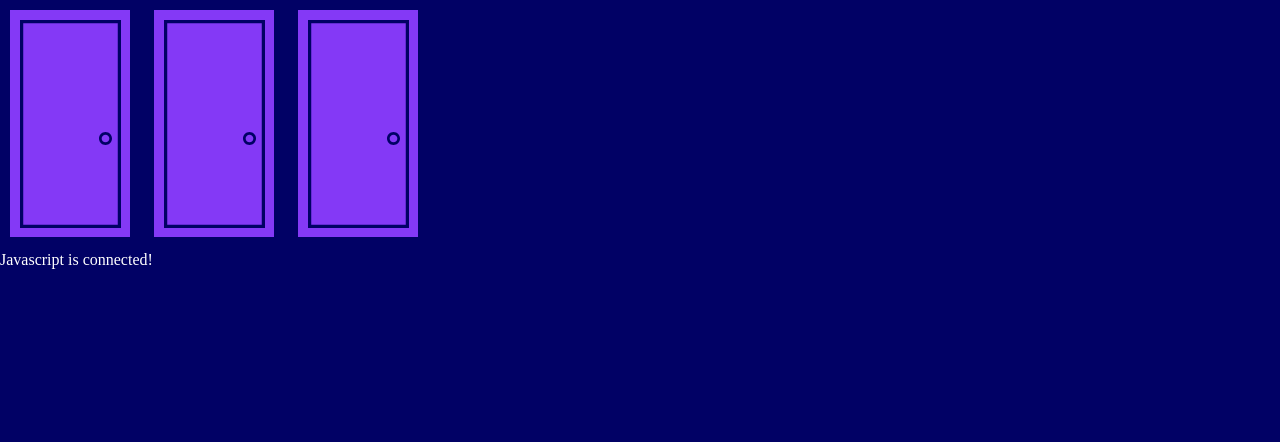
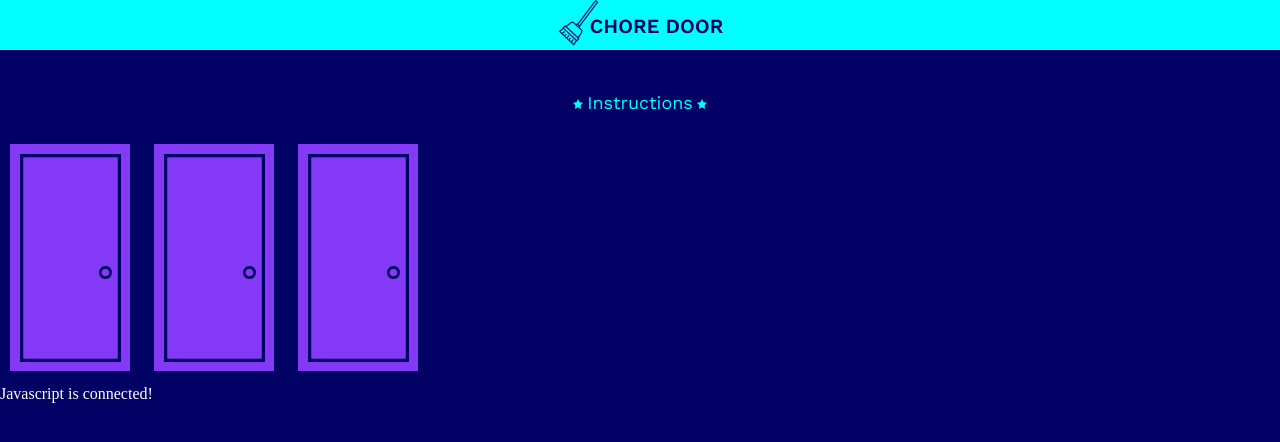
Before and after one commit to luketunnicliffe/ChoreDoor, a plain HTML site: page index.html in a window 1280 px wide. Drawn offline with nearby package versions, Linux system fonts and the light colour scheme.

Commit message:
Title changed

```diff
--- a/index.html
+++ b/index.html
@@ -10,6 +10,18 @@
   </head>
 
   <body>
+        <div class="header">
+        <img src="./images/logo.svg">
+        </div>
+
+        <div class="title-row">
+            <img src="./Images/star.svg">
+            <p class="instructions-title">Instructions</p>
+         <img src="./Images/star.svg">
+            </div>
+
+
+
     <div class="door-row">
         <img  id="door1" class="door-frame" src="./images/closed-door.svg">
         <img  id="door2" class="door-frame" src="./images/closed-door.svg">
--- a/style.css
+++ b/style.css
@@ -9,3 +9,24 @@ body {
     cursor:pointer;
     padding:10px;
   }
+  .header {
+
+    background-color: #00ffff;
+    text-align:center;
+
+}
+
+.title-row{
+    margin-top: 42px;
+    margin-bottom:21px;
+    text-align:center;
+
+    }
+
+    .instructions-title{
+
+        display:inline;
+        font-size:18px;
+        color: #00ffff;
+        font-family: "Work Sans";
+      }
```
Also changed, not shown: Images/logo.svg (added), Images/star.svg (added).
